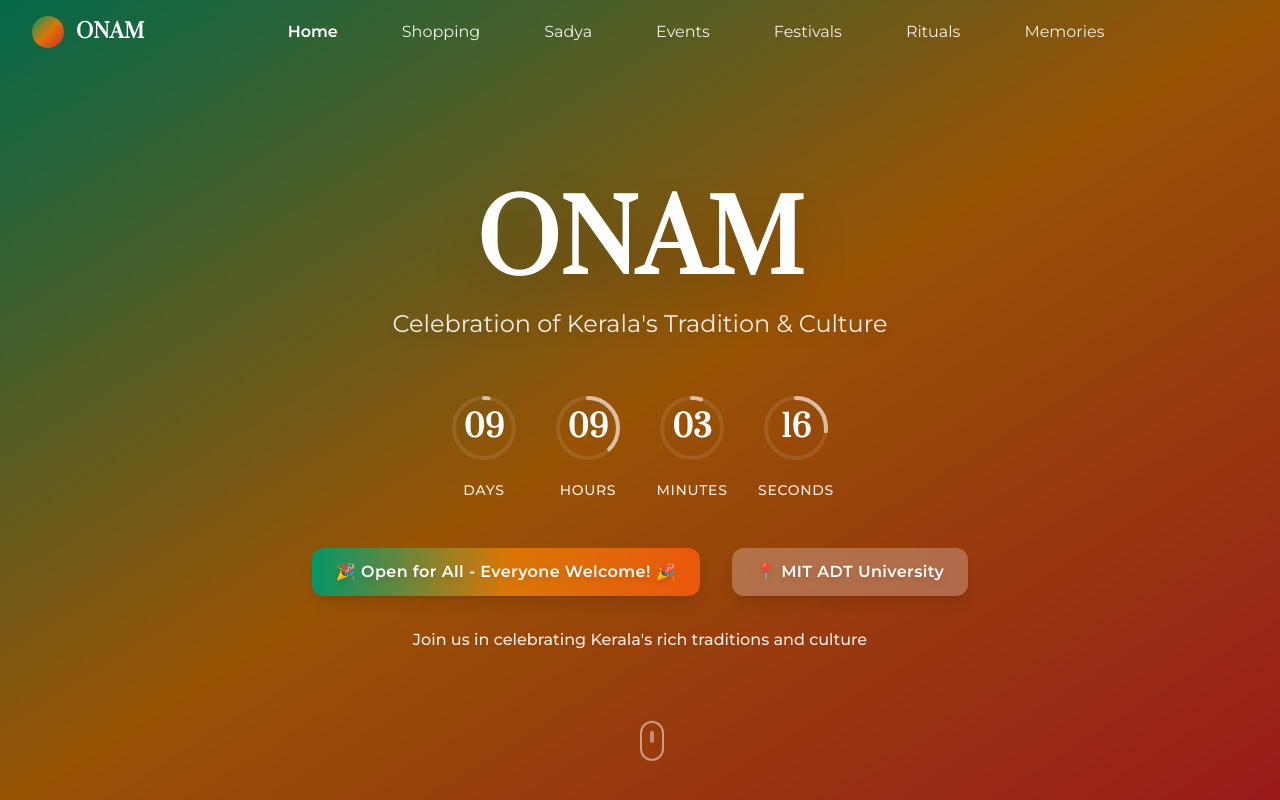
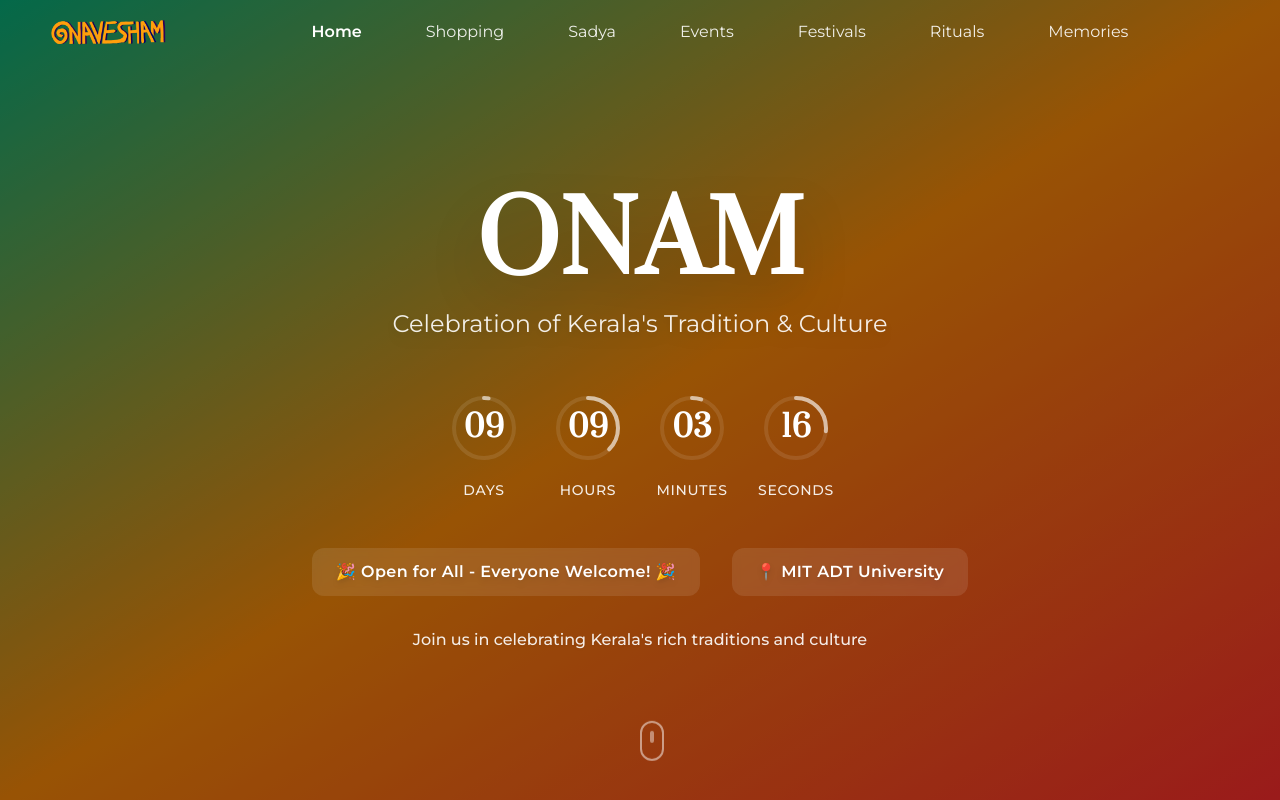
Before and after one commit to Gaurav-205/Onam, a React (Vite) app in the folder frontend/: page / in a window 1280 px wide. Shown: the top 800 px of the page. Built offline with nearby package versions, Linux system fonts and the light colour scheme.

Commit message:
updated landing page

```diff
--- a/frontend/src/components/Hero.jsx
+++ b/frontend/src/components/Hero.jsx
@@ -165,14 +165,14 @@ const Hero = () => {
         <div className="text-center mb-20">
           <div className="flex flex-col md:flex-row items-center justify-center gap-6 md:gap-8">
             {/* Open for All Badge */}
-            <div className="bg-gradient-to-r from-onam-green via-onam-gold to-onam-orange rounded-xl px-6 py-3 shadow-lg">
+            <div className="bg-white/10 backdrop-blur-sm rounded-xl px-6 py-3">
               <p className="text-white font-semibold text-sm md:text-base drop-shadow-md tracking-wide">
                 🎉 Open for All - Everyone Welcome! 🎉
               </p>
             </div>
 
             {/* Location Badge */}
-            <div className="bg-white/25 backdrop-blur-lg rounded-xl px-6 py-3 shadow-lg">
+            <div className="bg-white/10 backdrop-blur-sm rounded-xl px-6 py-3">
               <p className="text-white font-semibold text-sm md:text-base drop-shadow-md tracking-wide">
                 📍 MIT ADT University
               </p>
--- a/frontend/src/components/Navbar.jsx
+++ b/frontend/src/components/Navbar.jsx
@@ -31,11 +31,12 @@ const Navbar = ({ currentSection, scrollToSection }) => {
       <div className="max-w-7xl mx-auto px-4 sm:px-6 lg:px-8">
         <div className="flex justify-between items-center h-16">
           {/* Logo */}
-          <div className="flex items-center space-x-3">
-            <div className="w-8 h-8 bg-gradient-to-br from-onam-green via-onam-gold to-onam-red rounded-full"></div>
-            <span className={`text-xl font-bold font-heading ${isScrolled ? 'text-gray-800' : 'text-white'}`}>
-              ONAM
-            </span>
+          <div className="flex items-center">
+            <img
+              src="/logo.png"
+              alt="ONAM Logo"
+              className="w-20 h-20 md:w-28 md:h-28 lg:w-32 lg:h-32 xl:w-40 xl:h-40 object-contain"
+            />
           </div>
 
           {/* Centered Navigation Links */}
```
Also changed, not shown: frontend/public/logo.png (added).
